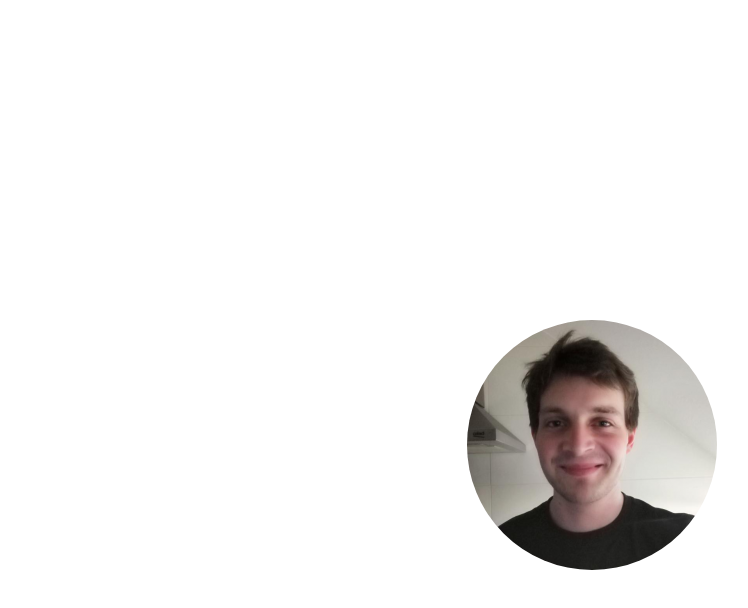
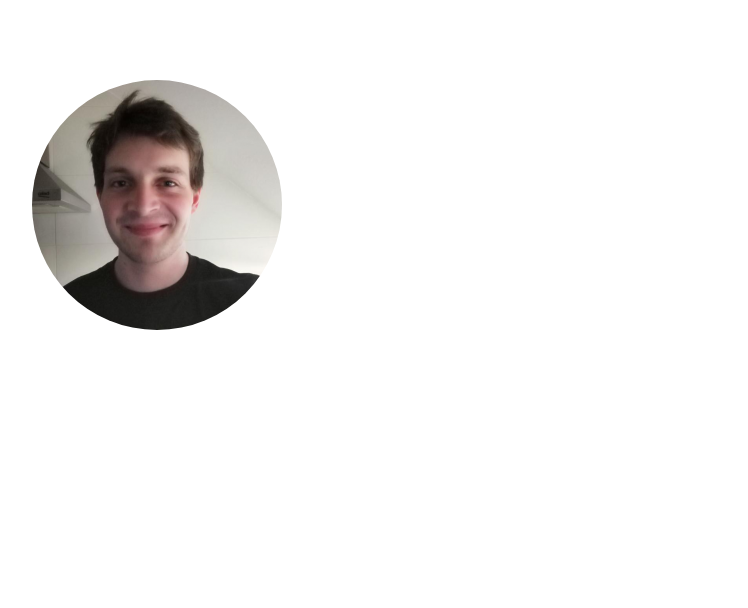
Before and after one commit to ennoente/Website, a React (Create React App) app: page / in a window 1280 px wide. Shown: the top 608 px of the page, without its empty margins (48-796 px from the left). Built offline with nearby package versions, Linux system fonts and the light colour scheme.

Commit message:
Change profile pic to be dangling in upper left corner

```diff
--- a/src/App.css
+++ b/src/App.css
@@ -7,7 +7,3 @@
 
   letter-spacing: 2px;
 }
-
-img {
-  border-radius: 150px;
-}
--- a/src/App.js
+++ b/src/App.js
@@ -1,15 +1,15 @@
 import React, { Component } from 'react';
 import './App.css';
-import profilePic from './img/Thoma Profilbild.png';
+
+import ProfilePic from './ProfilePic/ProfilePic';
 
 class App extends Component {
   render() {
     return (
       <div className="App">
 
-        <div>
-          <img src={profilePic} />
-        </div>
+        <ProfilePic />
+
       </div>
     );
   }
--- /dev/null
+++ b/src/ProfilePic/ProfilePic.css
@@ -0,0 +1,9 @@
+.pic {
+    position: fixed;
+    top: 80px;
+    left: 80px;
+}
+
+.pic img {
+    border-radius: 150px;
+}
--- /dev/null
+++ b/src/ProfilePic/ProfilePic.js
@@ -0,0 +1,12 @@
+import React from 'react';
+import './ProfilePic.css';
+
+import profilePicImg from '../img/Thoma Profilbild.png';
+
+const profilePic = props => (
+    <div className="pic">
+        <img src={profilePicImg} />
+    </div>
+);
+
+export default profilePic;
```
Also changed, not shown: src/NavigationBar/NavigationBar.css (added), src/NavigationBar/NavigationBar.js (added).
